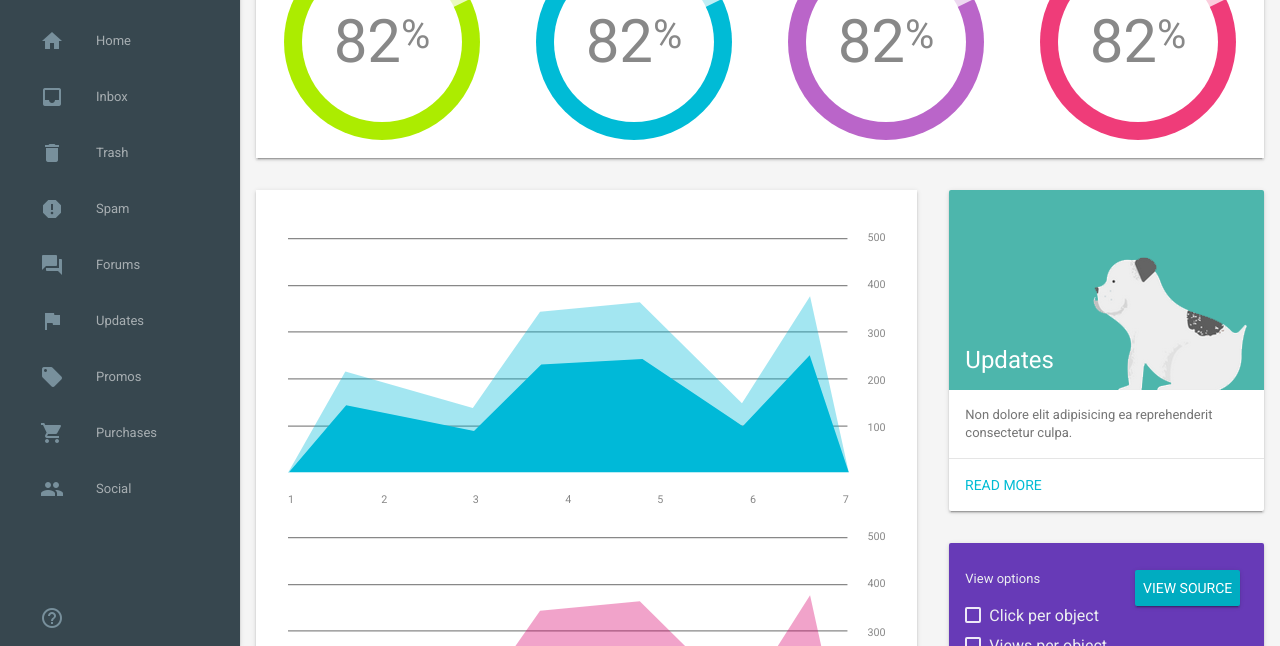
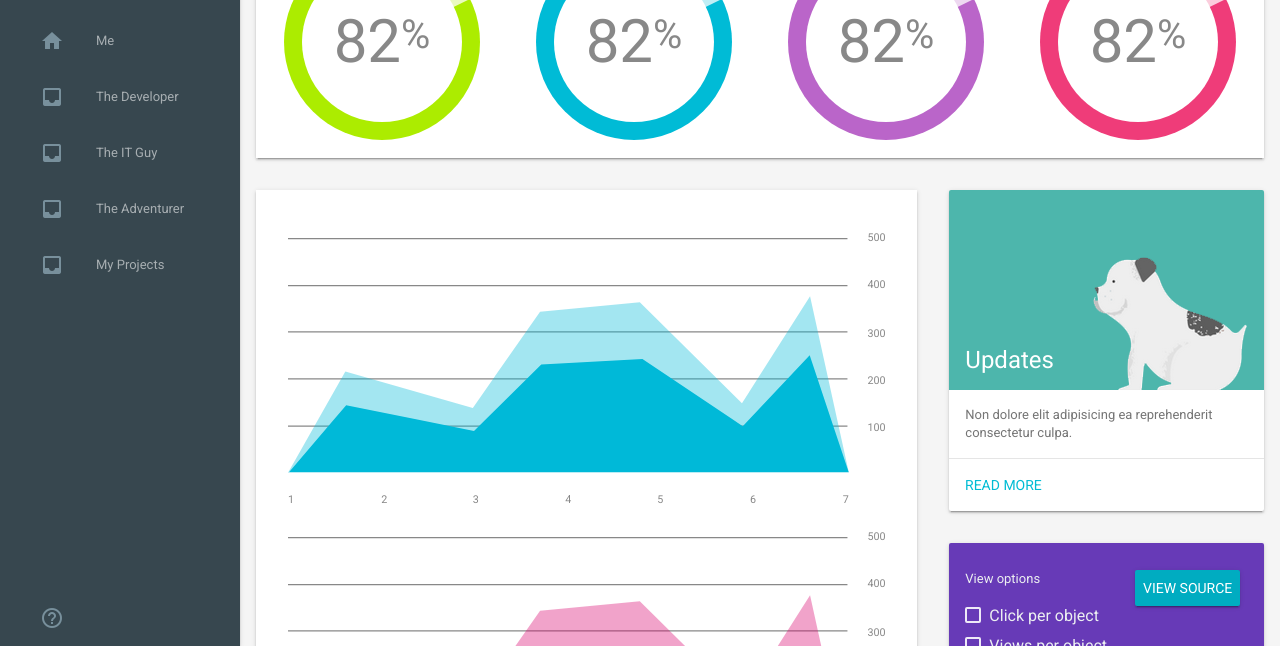
Before and after one commit to 73dward5/.me, a plain HTML site: page index.html in a window 1280 px wide. Shown: the part 154-800 px from the top of the page. Drawn offline with nearby package versions, Linux system fonts and the light colour scheme.

Commit message:
Update index.html

```diff
--- a/index.html
+++ b/index.html
@@ -100,15 +100,11 @@
           </div>
         </header>
         <nav class="demo-navigation mdl-navigation mdl-color--blue-grey-800">
-          <a class="mdl-navigation__link" href=""><i class="mdl-color-text--blue-grey-400 material-icons">home</i>Home</a>
-          <a class="mdl-navigation__link" href=""><i class="mdl-color-text--blue-grey-400 material-icons">inbox</i>Inbox</a>
-          <a class="mdl-navigation__link" href=""><i class="mdl-color-text--blue-grey-400 material-icons">delete</i>Trash</a>
-          <a class="mdl-navigation__link" href=""><i class="mdl-color-text--blue-grey-400 material-icons">report</i>Spam</a>
-          <a class="mdl-navigation__link" href=""><i class="mdl-color-text--blue-grey-400 material-icons">forum</i>Forums</a>
-          <a class="mdl-navigation__link" href=""><i class="mdl-color-text--blue-grey-400 material-icons">flag</i>Updates</a>
-          <a class="mdl-navigation__link" href=""><i class="mdl-color-text--blue-grey-400 material-icons">local_offer</i>Promos</a>
-          <a class="mdl-navigation__link" href=""><i class="mdl-color-text--blue-grey-400 material-icons">shopping_cart</i>Purchases</a>
-          <a class="mdl-navigation__link" href=""><i class="mdl-color-text--blue-grey-400 material-icons">people</i>Social</a>
+          <a class="mdl-navigation__link" href=""><i class="mdl-color-text--blue-grey-400 material-icons">home</i>Me</a>
+          <a class="mdl-navigation__link" href=""><i class="mdl-color-text--blue-grey-400 material-icons">inbox</i>The Developer</a>
+          <a class="mdl-navigation__link" href=""><i class="mdl-color-text--blue-grey-400 material-icons">inbox</i>The IT Guy</a>
+          <a class="mdl-navigation__link" href=""><i class="mdl-color-text--blue-grey-400 material-icons">inbox</i>The Adventurer</a>
+          <a class="mdl-navigation__link" href=""><i class="mdl-color-text--blue-grey-400 material-icons">inbox</i>My Projects</a>
           <div class="mdl-layout-spacer"></div>
           <a class="mdl-navigation__link" href=""><i class="mdl-color-text--blue-grey-400 material-icons">help_outline</i></a>
         </nav>
```
